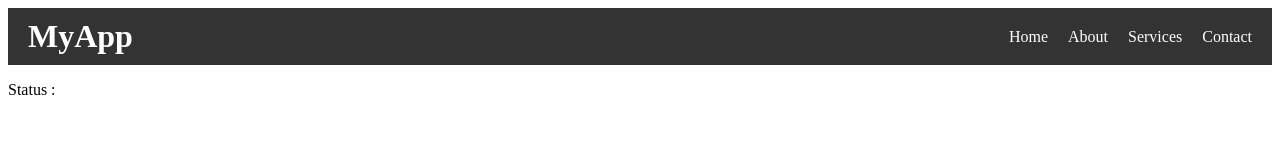
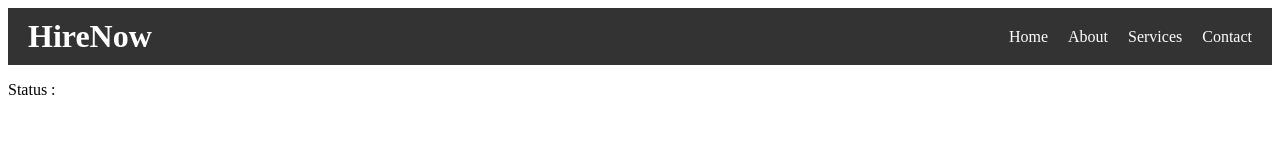
Before and after one commit to encryptedtouhid/HireNow, a React (Create React App) app in the folder frontend/: page / in a window 1280 px wide. Shown: the top 160 px of the page. Built offline with nearby package versions, Linux system fonts and the light colour scheme; no server answers; the HTML template or start-up script is replaced by a standard one.

Commit message:
Update header.js

```diff
--- a/frontend/src/pages/shared/header.js
+++ b/frontend/src/pages/shared/header.js
@@ -5,7 +5,7 @@ const Header = () => {
   return (
     <header className="header">
       <div className="logo">
-        <h1>MyApp</h1>
+        <h1>HireNow</h1>
       </div>
       <nav className="navigation">
         <ul>
```
